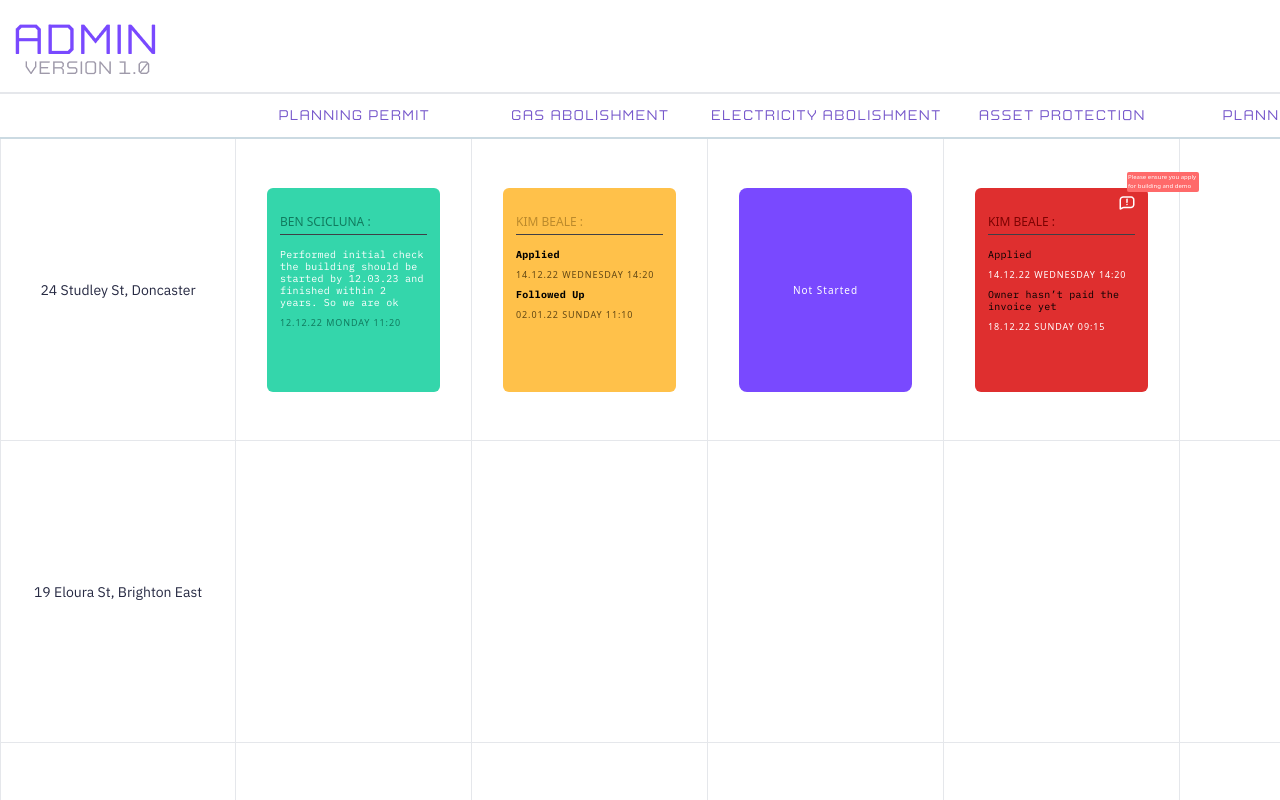
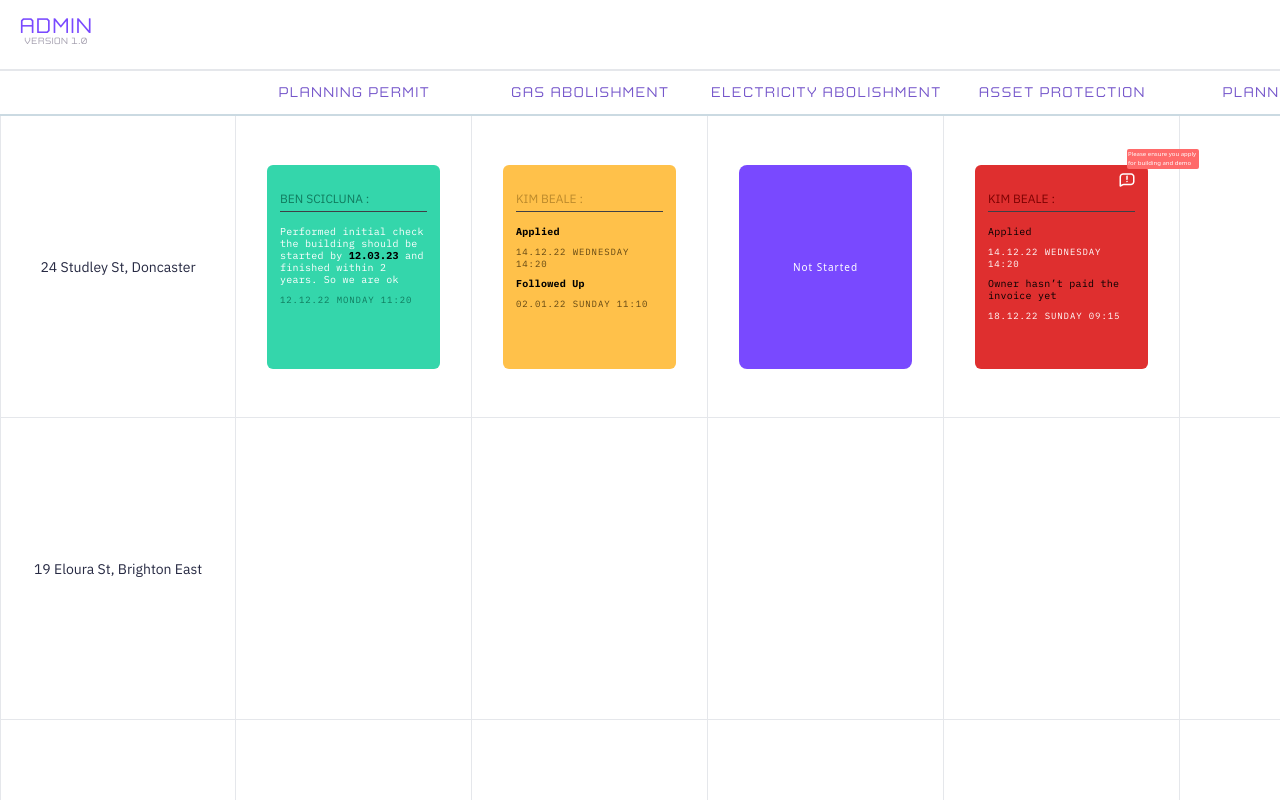
Before and after one commit to alfiancode/adminTableTailwind, a React (Vite) app: page / in a window 1280 px wide. Shown: the top 800 px of the page. Built offline with nearby package versions, Linux system fonts and the light colour scheme.

Commit message:
fixed all comment

```diff
--- a/src/components/AdminTable.tsx
+++ b/src/components/AdminTable.tsx
@@ -2,7 +2,7 @@ import React from "react";
 import companyData from "../data/company_data.json";
 import Header from "./Header";
 import ProjectRow from "./ProjectRow";
-const AdminTable = () => {
+const AdminTable: React.FC = () => {
   const { adminCategories } = companyData;
 
   return (
--- a/src/components/Header.tsx
+++ b/src/components/Header.tsx
@@ -3,9 +3,11 @@ import React from "react";
 const Header = () => {
   return (
     // image logo
-    <div className="m-3">
-      <img src="logo.png" alt="   " />
-
+    <div className="mt-[11px] ml-[19px] mb-[21px] font-nostromo ">
+      <div className="flex flex-col w-fit  items-center">
+        <div className="text-[21px] text-[#7949FF] mb-0">ADMIN</div>
+        <div className="text-[9px] text-[#9F9AAA] -mt-2 ">VERSION 1.0</div>
+      </div>
     </div>
   );
 };
--- a/src/components/PermitCard.tsx
+++ b/src/components/PermitCard.tsx
@@ -3,8 +3,10 @@ import dateFormater from "../utils/dateFormater";
 import makeBold from "../utils/makeBold";
 import removeAsterisks from "../utils/removeAsterik";
 import parse from "html-react-parser";
+import dateBold from "../utils/dateBold";
+import projectData from "../data/project_data.json";
 interface Props {
-  permit: any;
+  permit: typeof projectData["results"][0]["permits"][0];
 }
 const PermitCard = ({ permit }: Props) => {
   const { status, comments } = permit;
@@ -22,7 +24,7 @@ const PermitCard = ({ permit }: Props) => {
     titleColor: "",
   };
   const layoutPermitCard =
-    "w-[173px] h-[204px] px-[13px] flex flex-col rounded-md";
+    "w-[173px] h-[204px] px-[13px] flex flex-col rounded-md ";
   if (status === "D") {
     stylePermitCard = {
       bgColor: "#7949FF",
@@ -72,7 +74,7 @@ const PermitCard = ({ permit }: Props) => {
             ) : null}
             <div className="mt-[26px] ml-[px] z-50 overflow-y-auto overflow-x-clip">
               <div
-                className={`${stylePermitCard.titleColor} text-xs leading-4`}
+                className={`${stylePermitCard.titleColor} text-xs leading-4 font-ibmsans`}
               >
                 {comments[0].user.firstName.toUpperCase()}{" "}
                 {comments[0].user.lastName.toUpperCase()} :
@@ -88,10 +90,10 @@ const PermitCard = ({ permit }: Props) => {
                       <div
                         className={` font-ibmmono tracking-wide text-[10px] leading-3  ${stylePermitCard.commentColor}`}
                       >
-                        {parse(makeBold(comment.commentText))}
+                        {parse(makeBold(dateBold(comment.commentText)))}
                       </div>
                       <div
-                        className={`${stylePermitCard.colorBase} text-[9px] leading-3  tracking-widest my-2 `}
+                        className={`${stylePermitCard.colorBase} text-[9px] leading-3  tracking-widest my-2  font-ibmmono`}
                       >
                         {dateFormater(comment.timeStamp)}
                       </div>
--- a/src/components/ProjectRow.tsx
+++ b/src/components/ProjectRow.tsx
@@ -2,8 +2,10 @@ import React from "react";
 import projectData from "../data/project_data.json";
 import companyData from "../data/company_data.json";
 import PermitCard from "./PermitCard";
-
-const ProjectRow = () => {
+interface Props {
+  project: typeof projectData["results"][0];
+}
+const ProjectRow: React.FC<Props> = () => {
   const { adminCategories } = companyData;
   const { results } = projectData;
   return (
--- /dev/null
+++ b/src/utils/dateBold.ts
@@ -0,0 +1,6 @@
+const dateBold = (data: string) => {
+    let dateRegex = /\d{2}\.\d{2}\.\d{2}/g
+    let result = data.replace(dateRegex, `<span className=" font-bold" style='color: black'>$&</span>`)
+    return result
+  }
+  export default dateBold
```
